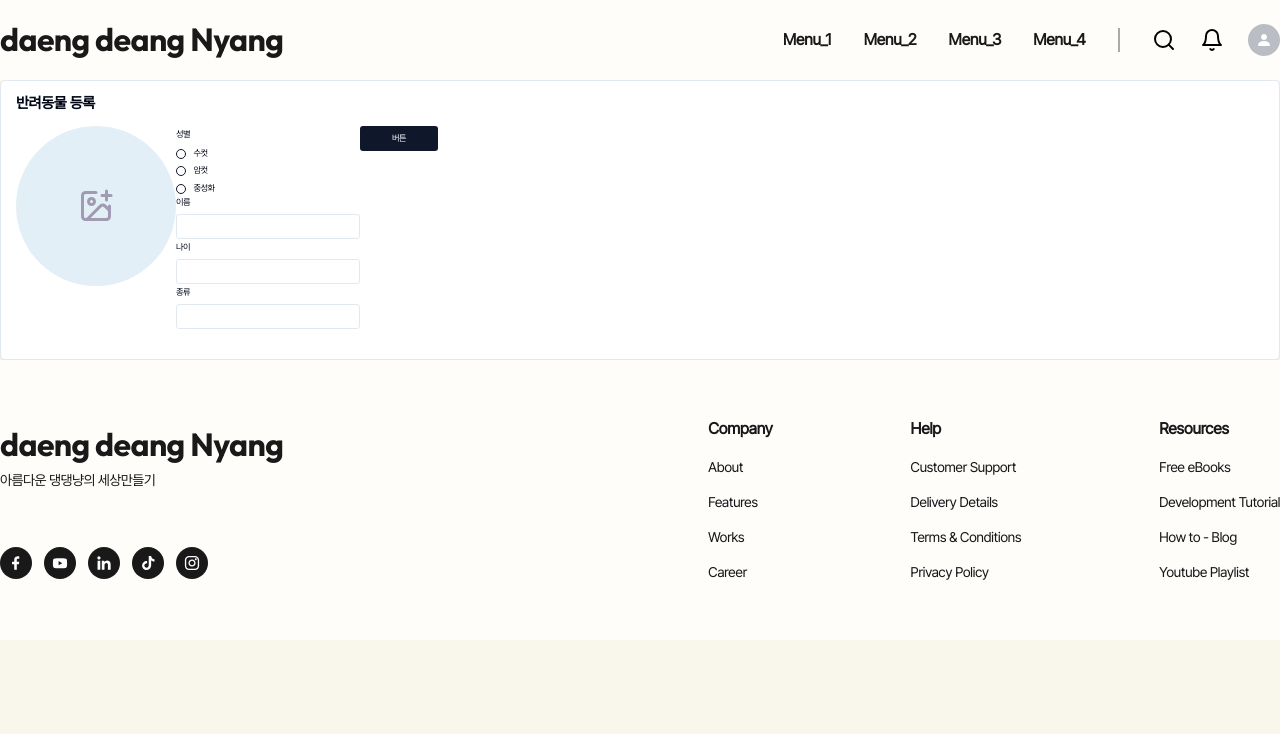
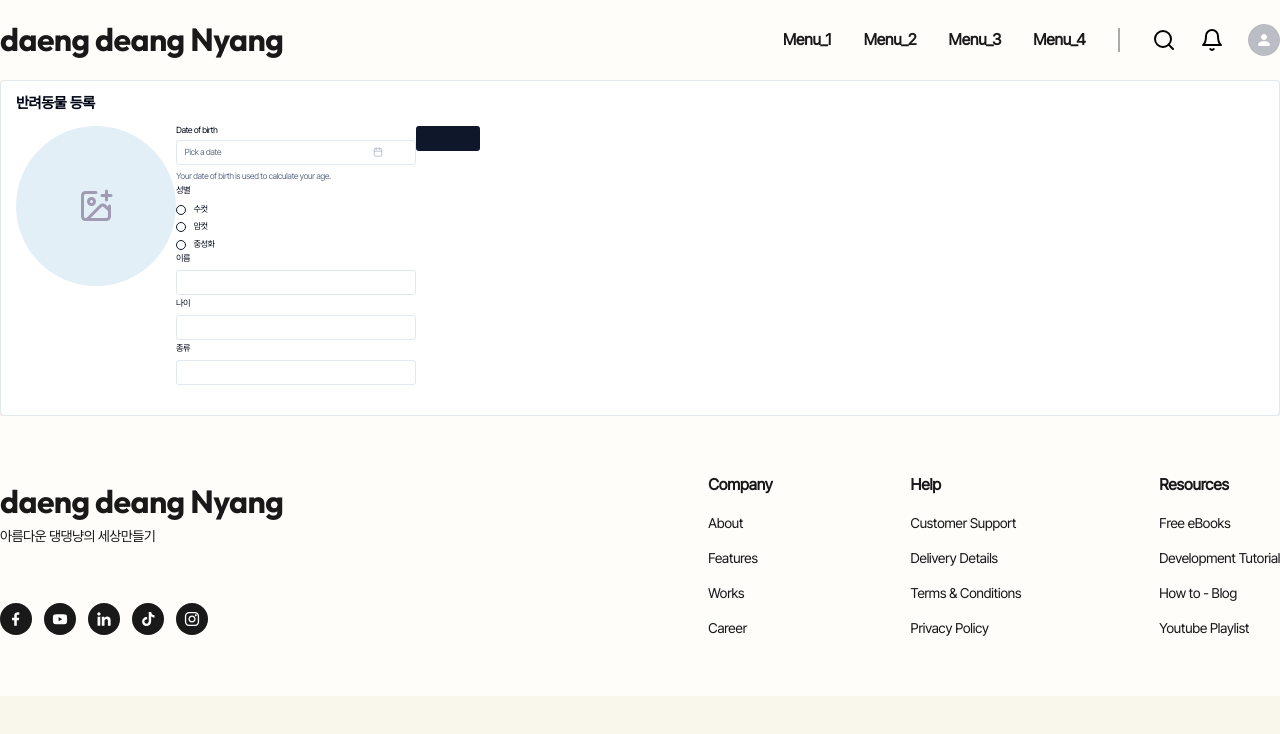
Before and after one commit to LeeDongTak/daeng-daeng-nyang, a Next.js app: page /pet/1 in a window 1280 px wide. Shown: the top 734 px of the page. Built offline with nearby package versions, Linux system fonts and the light colour scheme.

Commit message:
♻️  shadcn ui 버튼 수정했습니다..... #3

```diff
--- a/src/components/common/form/input-calendar/CustomCalendarInput.tsx
+++ b/src/components/common/form/input-calendar/CustomCalendarInput.tsx
@@ -1,5 +1,57 @@
-const CustomCalendarInput = () => {
-  return <div>CustomCalendarInput</div>;
+import { Button } from '@/components/ui/button';
+import { Calendar } from '@/components/ui/calendar';
+import { FormControl, FormDescription, FormField, FormItem, FormLabel, FormMessage } from '@/components/ui/form';
+import { Popover, PopoverContent, PopoverTrigger } from '@/components/ui/popover';
+import { cn } from '@/lib/utils';
+import { format } from 'date-fns';
+import { ko } from 'date-fns/locale';
+import { CalendarIcon } from 'lucide-react';
+import { HTMLAttributes } from 'react';
+import { Control, FieldPath, FieldValues } from 'react-hook-form';
+interface I_CustomCalendarProps<
+  TFieldValues extends FieldValues = FieldValues,
+  TName extends FieldPath<TFieldValues> = FieldPath<TFieldValues>,
+> extends HTMLAttributes<'div'> {
+  control: Control<TFieldValues>;
+  name: TName;
+}
+const CustomCalendarInput = <T extends FieldValues>({ control, name, ...props }: I_CustomCalendarProps<T>) => {
+  return (
+    <FormField
+      control={control}
+      name={name}
+      render={({ field }) => (
+        <FormItem className="flex flex-col">
+          <FormLabel>Date of birth</FormLabel>
+          <Popover>
+            <PopoverTrigger asChild>
+              <FormControl>
+                <Button
+                  variant={'outline'}
+                  className={cn('w-[240px] pl-3 text-left font-normal', !field.value && 'text-muted-foreground')}
+                >
+                  {field.value ? format(field.value, 'PPP', { locale: ko }) : <span>Pick a date</span>}
+                  <CalendarIcon className="ml-auto h-4 w-4 opacity-50" />
+                </Button>
+              </FormControl>
+            </PopoverTrigger>
+            <PopoverContent className="w-auto p-0" align="start">
+              <Calendar
+                locale={ko}
+                mode="single"
+                selected={field.value}
+                onSelect={field.onChange}
+                disabled={date => date > new Date() || date < new Date('1900-01-01')}
+                initialFocus
+              />
+            </PopoverContent>
+          </Popover>
+          <FormDescription>Your date of birth is used to calculate your age.</FormDescription>
+          <FormMessage />
+        </FormItem>
+      )}
+    />
+  );
 };
 
 export default CustomCalendarInput;
--- a/src/components/regist-pet/RegistPet.tsx
+++ b/src/components/regist-pet/RegistPet.tsx
@@ -6,6 +6,7 @@ import LayoutForm from '../common/form/form-layout/LayoutForm';
 import LayoutFormBody from '../common/form/form-layout/layout-form-body/LayoutFormBody';
 import LayoutFormFooter from '../common/form/form-layout/layout-form-footer/LayoutFormFooter';
 import LayoutFormHeader from '../common/form/form-layout/layout-form-header/LayoutFormHeader';
+import CustomCalendarInput from '../common/form/input-calendar/CustomCalendarInput';
 import FileController from '../common/form/input-file/FileController';
 import PetForm from './pet-form/PetForm';
 
@@ -16,6 +17,7 @@ const formSchema = z.object({
   age: z.string(), // 반려동물 나이
   breed: z.string(), // 종류
   gender: z.enum(['수컷', '암컷', '중성']), //수컷 암컷, 중성 // checkbox로 하기
+  date: z.date(),
 });
 const PET_GENDER_GROUP = [
   { value: '수컷', label: '수컷' },
@@ -36,7 +38,6 @@ const RegistPet = () => {
   const submitHandler = (value: T_Schema) => {
     console.log(value);
   };
-  console.log(form.getValues('file'));
   return (
     <LayoutForm form={form}>
       <LayoutFormHeader title="반려동물 등록" />
@@ -53,6 +54,7 @@ const RegistPet = () => {
             )}
           />
           <div>
+            <CustomCalendarInput control={form.control} name="date" />
             <PetForm.radio control={form.control} name="gender" title="성별" radioItem={PET_GENDER_GROUP} />
             <PetForm.input control={form.control} name="name" label="이름" />
             <PetForm.input control={form.control} name="age" label="나이" />
--- a/src/components/ui/button.tsx
+++ b/src/components/ui/button.tsx
@@ -36,17 +36,12 @@ export interface ButtonProps
   extends React.ButtonHTMLAttributes<HTMLButtonElement>,
     VariantProps<typeof buttonVariants> {
   asChild?: boolean;
-  text: string; // children으로 버튼이라 명시하기 보단 props로 조금더 깔끔하게 하기 위해서 props 생성했습니다.
 }
 
 const Button = React.forwardRef<HTMLButtonElement, ButtonProps>(
-  ({ className, variant, size, asChild = false, text, ...props }, ref) => {
+  ({ className, variant, size, asChild = false, ...props }, ref) => {
     const Comp = asChild ? Slot : 'button';
-    return (
-      <Comp className={cn(buttonVariants({ variant, size, className }))} ref={ref} {...props}>
-        {text}
-      </Comp>
-    );
+    return <Comp className={cn(buttonVariants({ variant, size, className }))} ref={ref} {...props} />;
   },
 );
 Button.displayName = 'Button';
```
